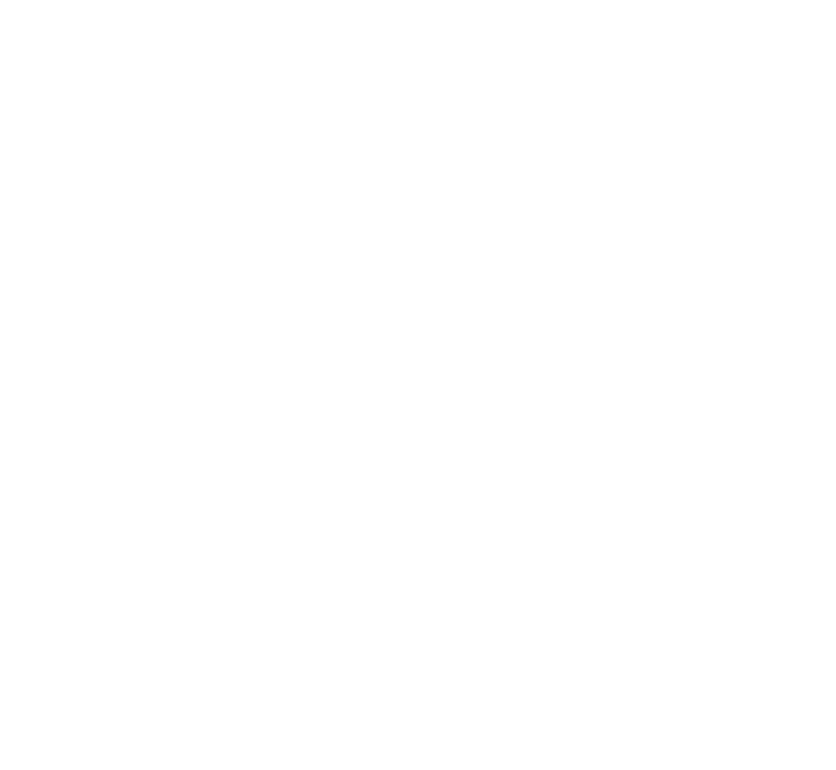
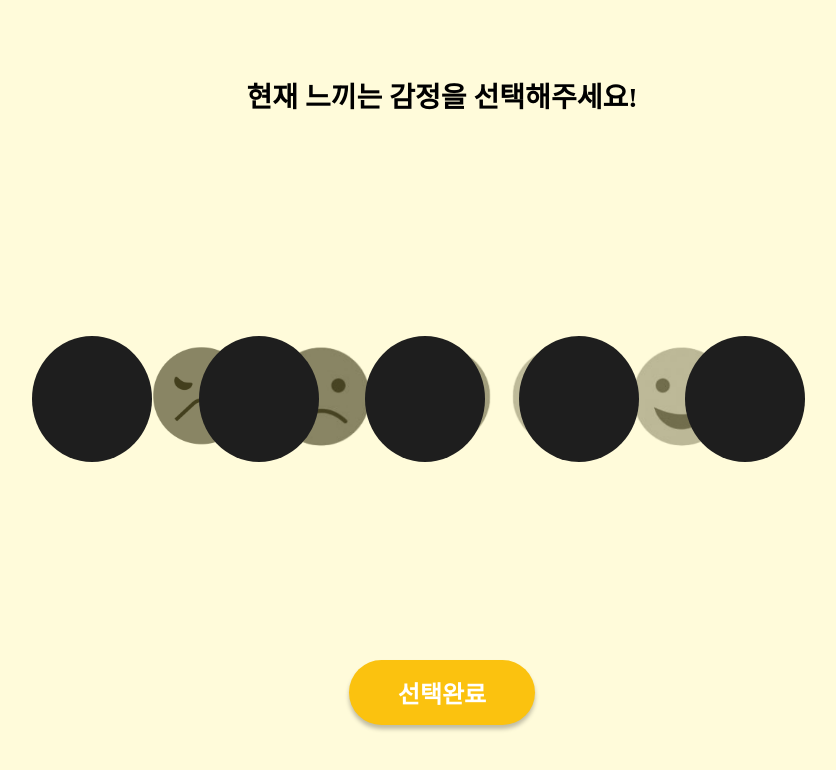
Before and after one commit to Tak-E/client, a React (Vite) app: page /emotion in a window 1280 px wide. Before the commit this address had no page. Shown: the top 770 px of the page, without its empty margins (198-1034 px from the left). Built offline with nearby package versions, Linux system fonts and the light colour scheme.

Commit message:
feat: add Emotion page

```diff
--- /dev/null
+++ b/src/pages/emotion/Emotion.jsx
@@ -0,0 +1,38 @@
+import styles from "./Emotion.module.css";
+import EmotionsImage from "../../assets/emotions.png";
+import { useState } from "react";
+
+const Emotion = () => {
+  const [selectedEmotion, setSelectedEmotion] = useState("");
+
+  const handleSubmit = () => {
+    console.log("hello world!");
+  };
+
+  const handleClickEmotion = (emotion) => {
+    console.log(emotion);
+  };
+
+  const buttonEmotion = ["부정", "부정", "보통", "긍정", "긍정"];
+
+  return (
+    <div className={styles.container}>
+      <h1 className={styles.title}>현재 느끼는 감정을 선택해주세요!</h1>
+      <div className={styles.emotionsImageContainer}>
+        {buttonEmotion.map((emotion, index) => (
+          <button
+            key={index}
+            className={`${styles.emotionButton} ${styles.active}`}
+            onClick={() => handleClickEmotion(emotion)}
+          />
+        ))}
+        <img src={EmotionsImage} className={styles.emotionsImage} />
+      </div>
+      <button className={styles.button} onClick={handleSubmit}>
+        선택완료
+      </button>
+    </div>
+  );
+};
+
+export default Emotion;
--- /dev/null
+++ b/src/pages/emotion/Emotion.module.css
@@ -0,0 +1,89 @@
+.container {
+  height: 100vh;
+  background-color: #fffbda;
+  display: flex;
+  flex-direction: column;
+  justify-content: center;
+}
+
+.title {
+  font-size: 28px;
+  font-weight: 700;
+  text-align: center;
+  margin-bottom: 77px;
+}
+
+.emotionsImageContainer {
+  position: relative;
+  display: flex;
+  justify-content: center;
+  align-items: center;
+  margin-top: 204px;
+  margin-bottom: 204px;
+}
+
+.emotionButton {
+  position: absolute;
+  width: 120px;
+  height: 125.51px;
+  background-color: transparent;
+  border: none;
+  cursor: pointer;
+  border-radius: 50%;
+  z-index: 2;
+}
+
+.emotionButton.active {
+  background-color: rgba(30, 30, 30);
+}
+
+.emotionButton:nth-child(1) {
+  top: -60px;
+  left: 18%;
+}
+
+.emotionButton:nth-child(2) {
+  top: -60px;
+  left: 31%;
+}
+
+.emotionButton:nth-child(3) {
+  top: -60px;
+  left: 44%;
+}
+
+.emotionButton:nth-child(4) {
+  top: -60px;
+  left: 56%;
+}
+
+.emotionButton:nth-child(5) {
+  top: -60px;
+  left: 69%;
+}
+
+.emotionsImage {
+  width: 600px;
+  z-index: 1;
+}
+
+.button {
+  width: 186px;
+  height: 65px;
+  border-radius: 50px;
+  background-color: #fbc20f;
+  color: #fff;
+  font-size: 24px;
+  font-weight: 700;
+  outline: none;
+  border: none;
+  box-shadow: 0px 4px 4px rgba(0, 0, 0, 0.25);
+  cursor: pointer;
+  transition: all 0.2s;
+  margin: 60px auto 0;
+  display: block;
+}
+
+.button:hover {
+  opacity: 0.85;
+}
--- a/src/router/Router.jsx
+++ b/src/router/Router.jsx
@@ -4,6 +4,7 @@ import ActivityRecommendation from "../pages/activityRecommendation/ActivityReco
 import Main from "../pages/main/Main";
 import Category from "../pages/category/Category";
 import ActivityStats from "../pages/activityStats/ActivityStats";
+import Emotion from "../pages/emotion/Emotion";
 
 const Router = () => {
   return (
@@ -16,6 +17,7 @@ const Router = () => {
           element={<ActivityRecommendation />}
         />
         <Route path="/category" element={<Category />} />
+        <Route path="/emotion" element={<Emotion />} />
         <Route path="/activity-stats" element={<ActivityStats />} />
       </Routes>
     </BrowserRouter>
```
Also changed, not shown: src/assets/emotions.png (added).
